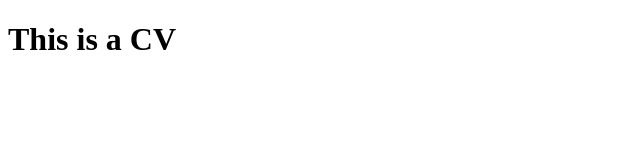
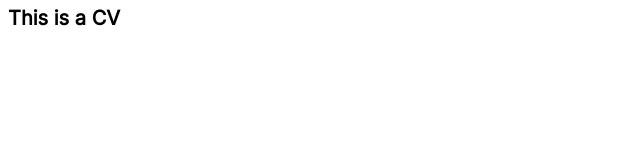
Before and after one commit to beskibeski/rsschool-cv, a plain HTML site: page index.html in a window 1280 px wide. Shown: the whole page, without its empty margins (0-640 px from the left). Drawn offline with Linux system fonts and the light colour scheme.

Commit message:
feat: main styles

```diff
--- a/index.html
+++ b/index.html
@@ -3,7 +3,11 @@
 <head>
     <meta charset="UTF-8">
     <meta name="viewport" content="width=device-width, initial-scale=1.0">
-    <title>Document</title>
+    <title>MY CV</title>
+    <link rel="stylesheet" href="style.css">
+    <link rel="preconnect" href="https://fonts.googleapis.com">
+    <link rel="preconnect" href="https://fonts.gstatic.com" crossorigin>
+    <link href="https://fonts.googleapis.com/css2?family=Inter&display=swap" rel="stylesheet">
 </head>
 <body>
     <h1>This is a CV</h1>
--- a/style.css
+++ b/style.css
@@ -1,3 +1,11 @@
 html {
-  display: block,
+  --color-primary: #762B3E;
+  --color-secondary: #FFFEFE;
+  --color-background: black;
+   font-size: 10px;
+   line-height: 10px;
+   font-family: 'Inter';
+   font-style: normal;
+   font-weight: 400;
+   color: var(--secondary_color);
 }
```
